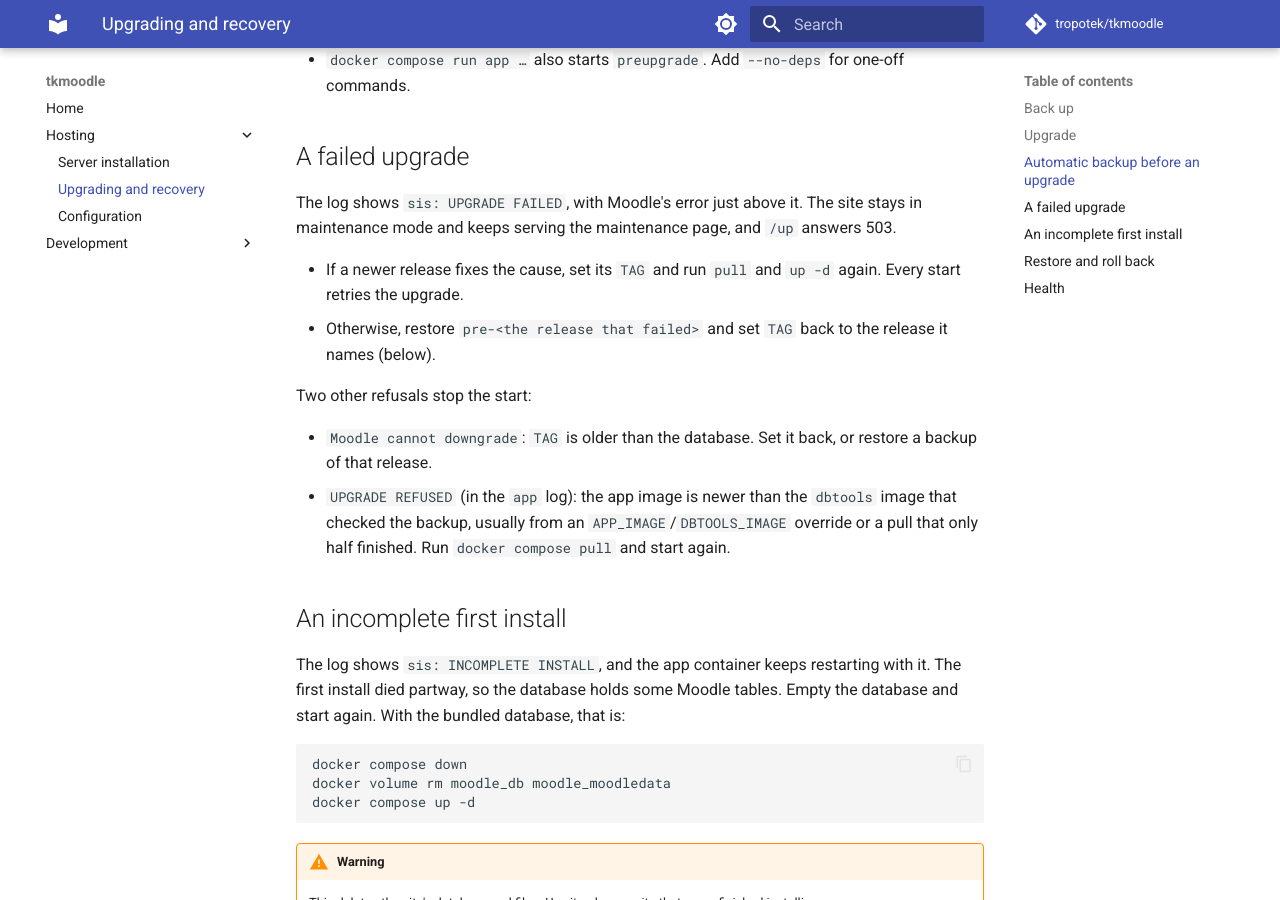
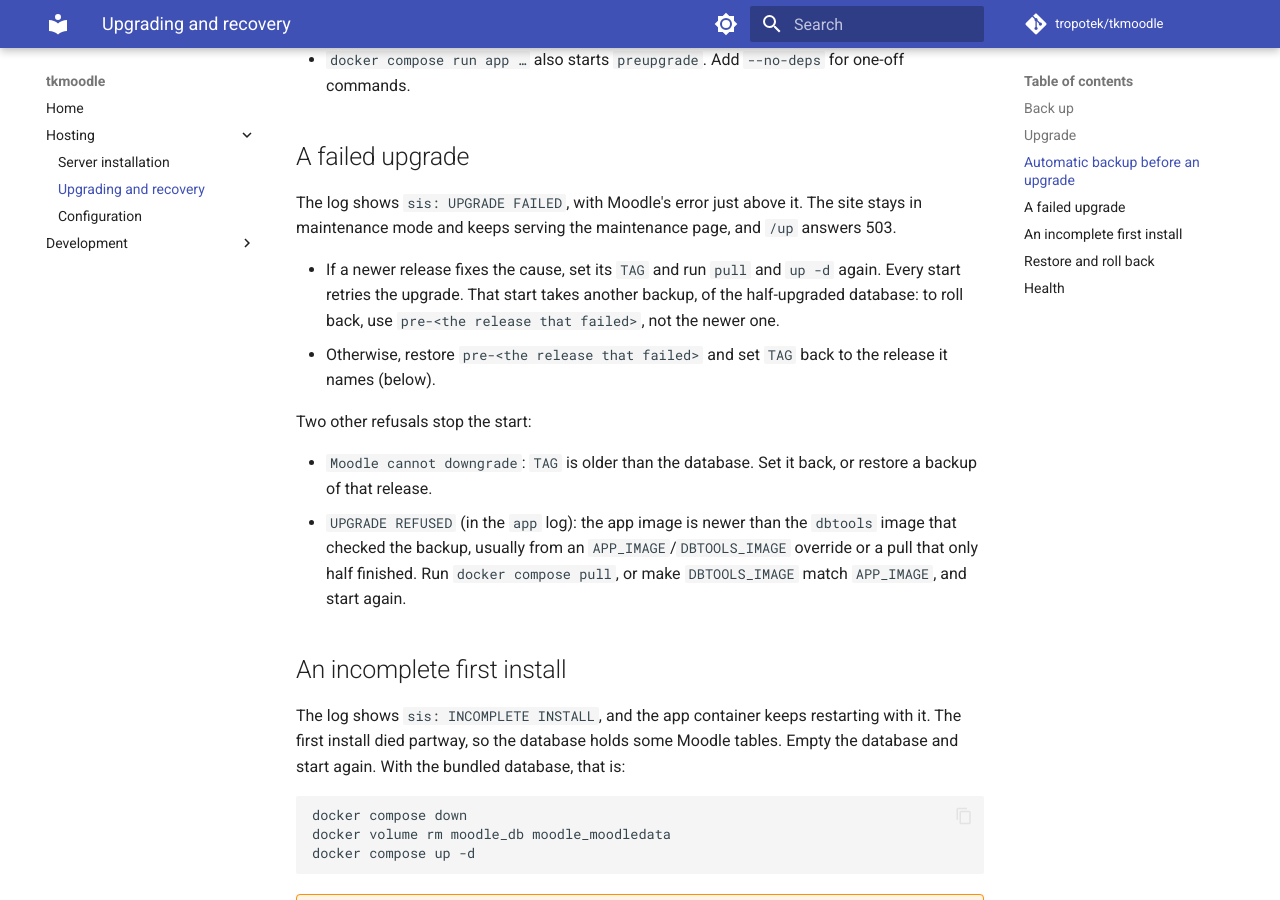
Before and after one commit to tropotek/tkmoodle, an MkDocs documentation site: the page built from docs/upgrading.md, in a window 1280 px wide and 900 px high, scrolled down 2000 px. Built offline with MkDocs 1.6.1 and Material for MkDocs 9.7.7, drawn with Linux system fonts in a browser that asks for light colours; comment, search, counter and statistics services are not loaded.

Commit message:
fix: preupgrade fails loudly when it cannot read the database; docs warn which backup to roll back to
Co-Authored-By: Claude Opus 5.5 <noreply@anthropic.com>

```diff
--- a/docs/upgrading.md
+++ b/docs/upgrading.md
@@ -83,7 +83,8 @@ The log shows `sis: UPGRADE FAILED`, with Moodle's error just above it. The site
 maintenance mode and keeps serving the maintenance page, and `/up` answers 503.
 
 - If a newer release fixes the cause, set its `TAG` and run `pull` and `up -d` again. Every start
-  retries the upgrade.
+  retries the upgrade. That start takes another backup, of the half-upgraded database: to roll
+  back, use `pre-<the release that failed>`, not the newer one.
 - Otherwise, restore `pre-<the release that failed>` and set `TAG` back to the release it names
   (below).
 
@@ -93,7 +94,8 @@ Two other refusals stop the start:
   of that release.
 - `UPGRADE REFUSED` (in the `app` log): the app image is newer than the `dbtools` image that
   checked the backup, usually from an `APP_IMAGE`/`DBTOOLS_IMAGE` override or a pull that only
-  half finished. Run `docker compose pull` and start again.
+  half finished. Run `docker compose pull`, or make `DBTOOLS_IMAGE` match `APP_IMAGE`, and start
+  again.
 
 ## An incomplete first install
 
```
Also changed, not shown: 2 other files.
